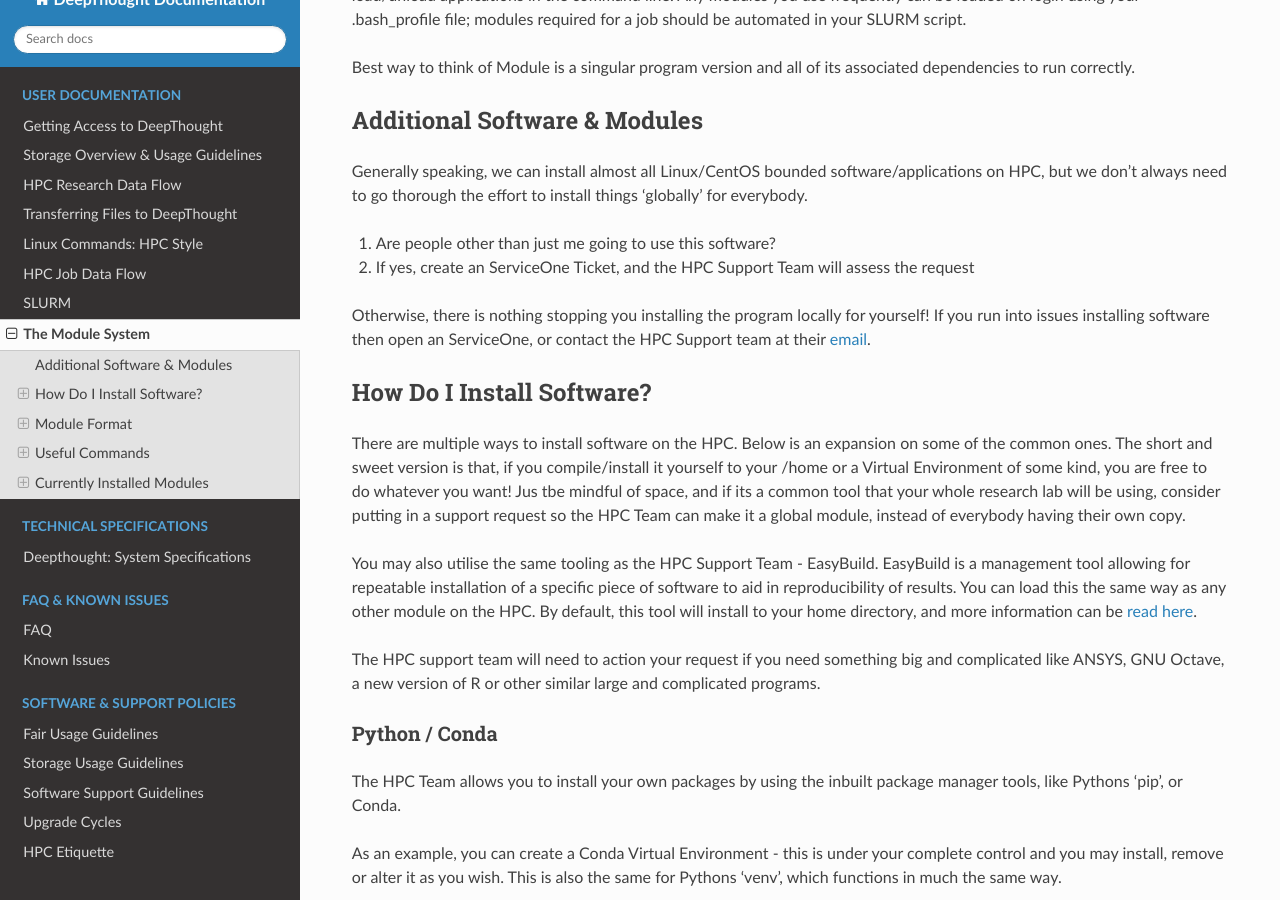
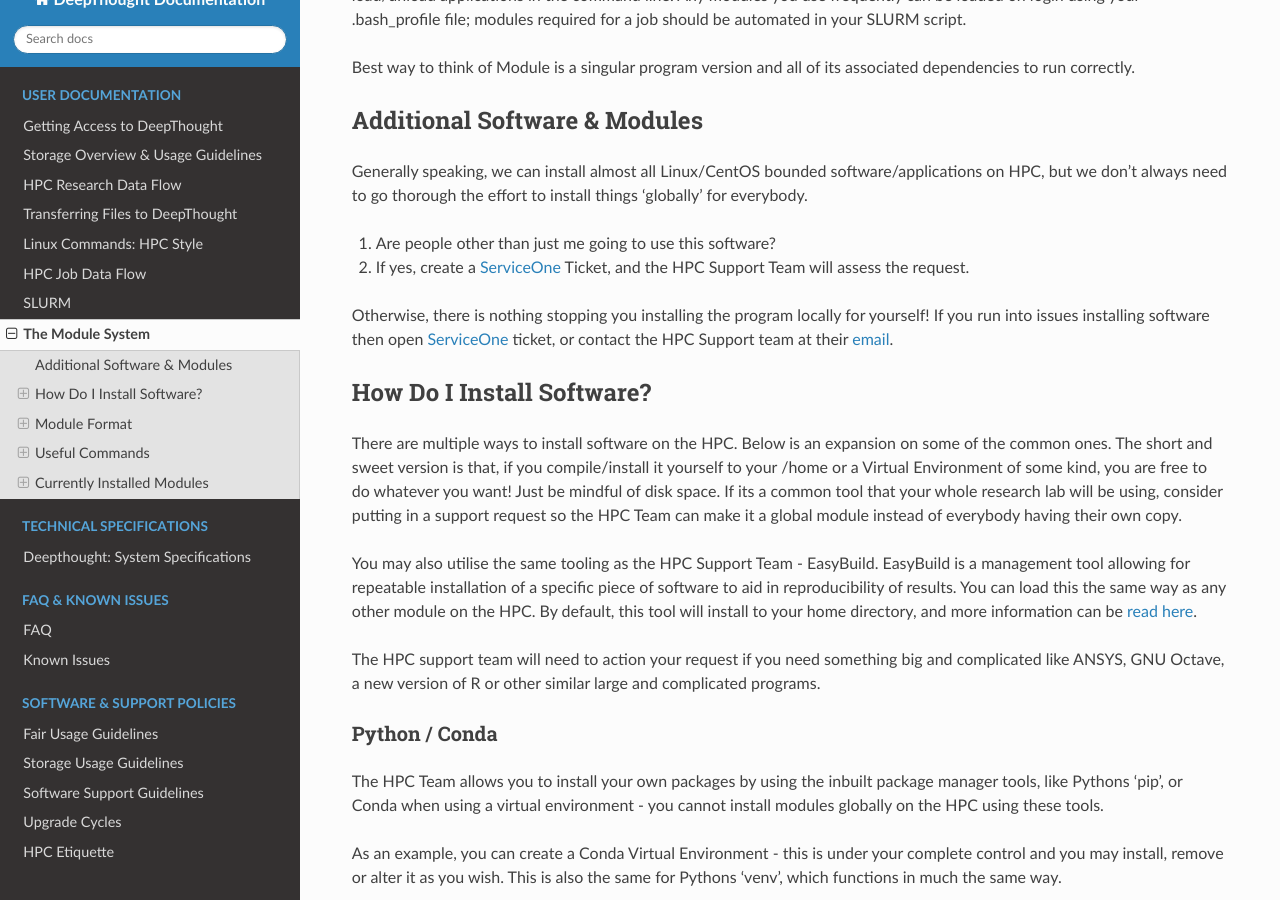
Before and after one commit to flindersuni/DeepThoughtHPC-docs, a Sphinx documentation site: the page built from docs/source/ModuleSystem/LMod.md, in a window 1280 px wide and 900 px high, scrolled down 224 px. Built offline with Sphinx 7.4.7 and the Read the Docs theme 2.0.0, drawn with Linux system fonts in a browser that asks for light colours; some of the changed text lies outside the part shown.

Commit message:
feat(usability): Module / Software Updates

```diff
--- a/docs/source/ModuleSystem/LMod.md
+++ b/docs/source/ModuleSystem/LMod.md
@@ -9,13 +9,13 @@ Best way to think of Module is a singular program version and all of its associa
 Generally speaking, we can install almost all Linux/CentOS bounded software/applications on HPC, but we don't always need to go thorough the effort to install things 'globally' for everybody.
 
 1. Are people other than just me going to use this software?
-2. If yes, create an ServiceOne Ticket, and the HPC Support Team will assess the request
+2. If yes, create a [ServiceOne](https://flindersuni.service-now.com) Ticket, and the HPC Support Team will assess the request.
 
-Otherwise, there is nothing stopping you installing the program locally for yourself! If you run into issues installing software then open an ServiceOne, or contact the HPC Support team at their [email](mailto:deepthought@flinders.edu.au).
+Otherwise, there is nothing stopping you installing the program locally for yourself! If you run into issues installing software then open [ServiceOne](https://flindersuni.service-now.com) ticket, or contact the HPC Support team at their [email](mailto:deepthought@flinders.edu.au).
 
 ## How Do I Install Software?
 
-There are multiple ways to install software on the HPC. Below is an expansion on some of the common ones. The short and sweet version is that, if you compile/install it yourself to your /home or a Virtual Environment of some kind, you are free to do whatever you want! Jus tbe mindful of space, and if its a common tool that your whole research lab will be using, consider putting in a support request so the HPC Team can make it a global module, instead of everybody having their own copy.
+There are multiple ways to install software on the HPC. Below is an expansion on some of the common ones. The short and sweet version is that, if you compile/install it yourself to your /home or a Virtual Environment of some kind, you are free to do whatever you want! Just be mindful of disk space. If its a common tool that your whole research lab will be using, consider putting in a support request so the HPC Team can make it a global module instead of everybody having their own copy.
 
 You may also utilise the same tooling as the HPC Support Team - EasyBuild.  EasyBuild is a management tool allowing for repeatable installation of a specific piece of software to aid in reproducibility of results. You can load this the same way as any other module on the HPC. By default, this tool will install to your home directory, and more information can be [read here](https://docs.easybuild.io/en/latest/).
 
@@ -23,7 +23,7 @@ The HPC support team will need to action your request if you need something big
 
 ### Python / Conda
 
-The HPC Team allows you to install your own packages by using the inbuilt package manager tools, like Pythons 'pip', or Conda.
+The HPC Team allows you to install your own packages by using the inbuilt package manager tools, like Pythons 'pip', or Conda when using a virtual environment - you cannot install modules globally on the HPC using these tools.
 
 As an example, you can create a Conda Virtual Environment - this is under your complete control and you may install, remove or alter it as you wish. This is also the same for Pythons 'venv', which functions in much the same way.
 
@@ -104,7 +104,7 @@ There are three main ways to load a module. For most of the time, they are funct
 #### Module Load
 
     module load BioPerl/1.7.2-GCCcore-8.2.0-Perl-5.28.1.
-
+s
 There is also a nice shortcut, that you can use:
 
     ml BioPerl/1.7.2-GCCcore-8.2.0-Perl-5.28.1.
```
